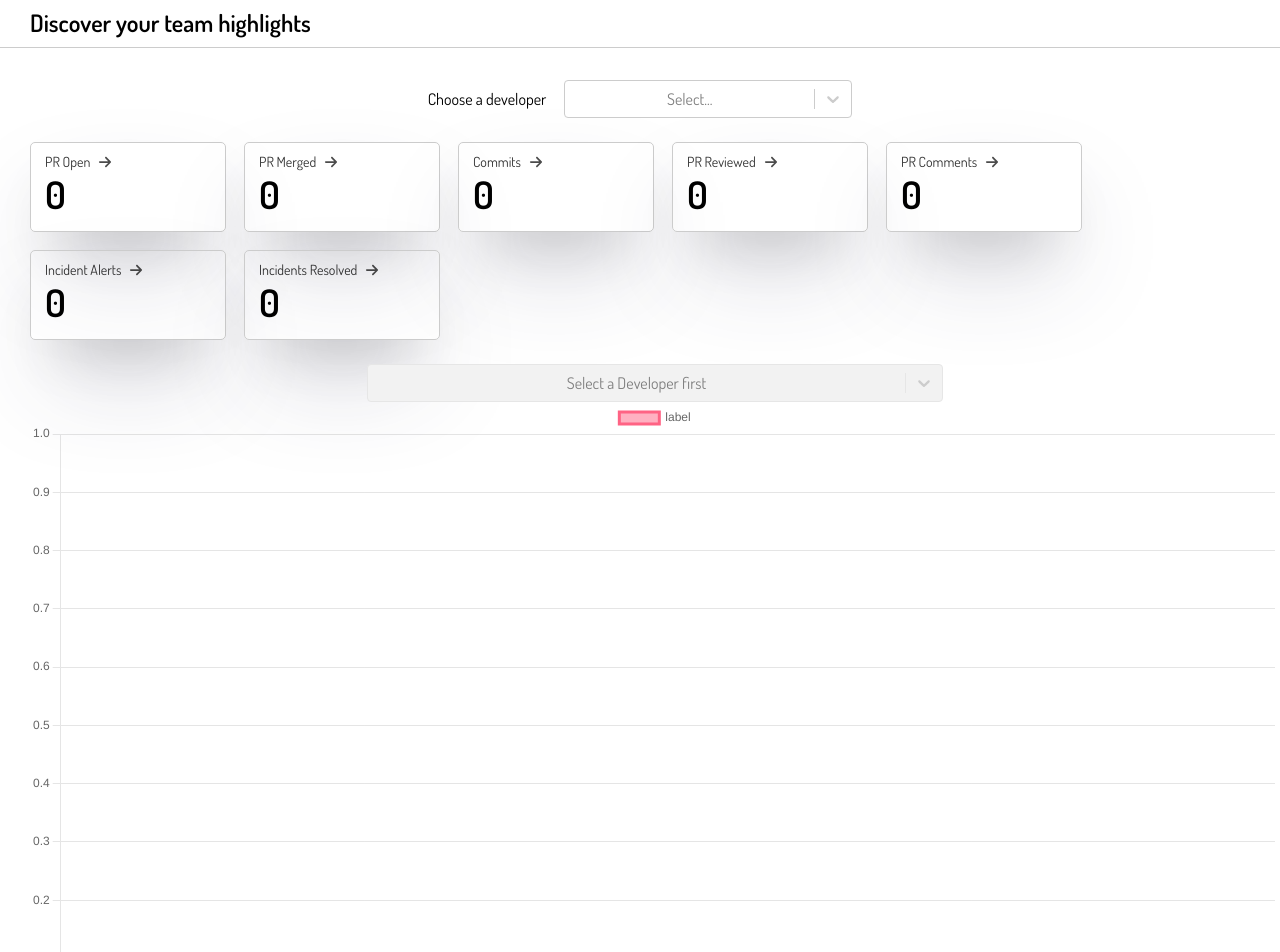
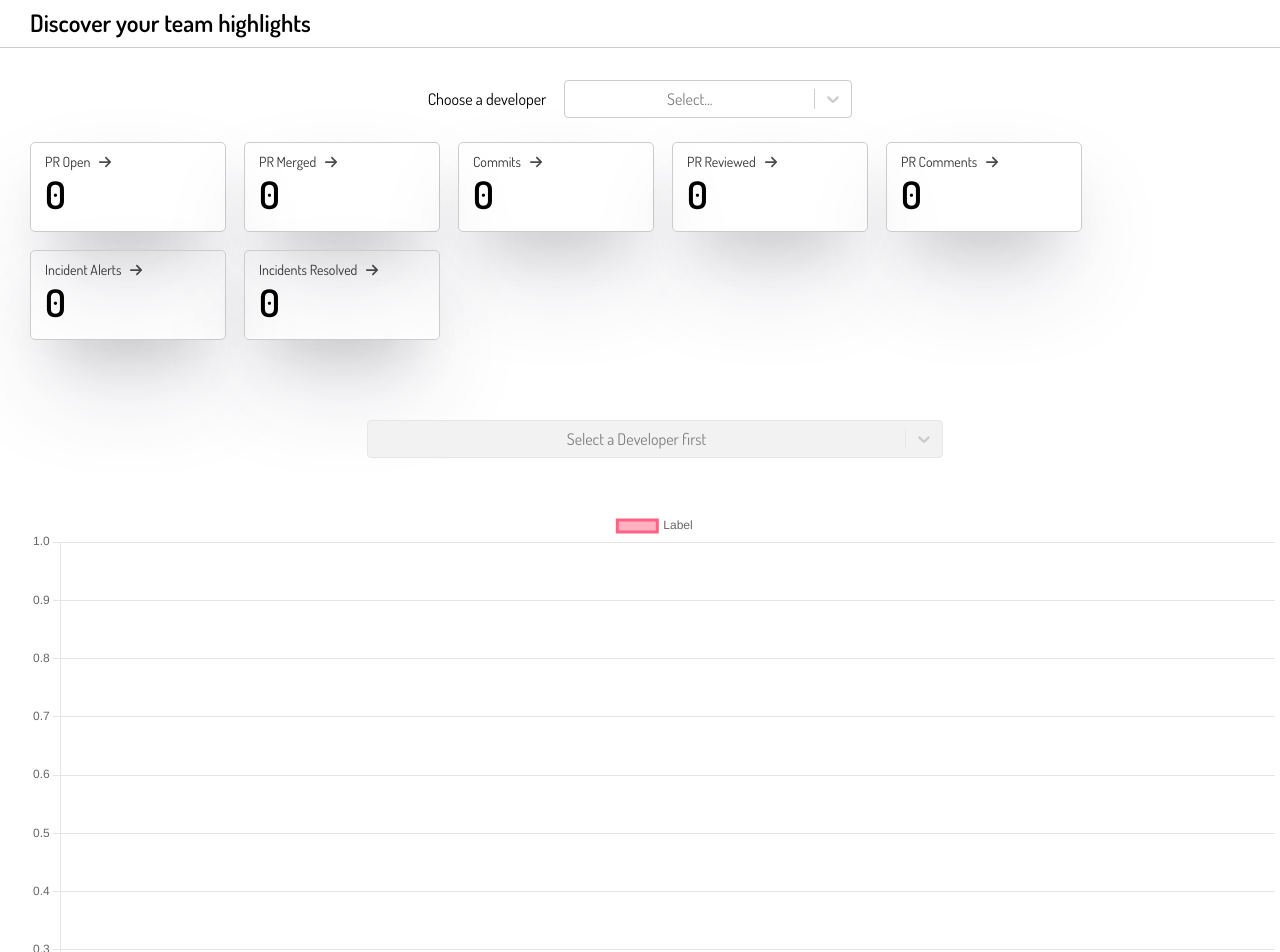
Before and after one commit to raj5036/devdynamics-assignment, a React (Vite) app: page / in a window 1280 px wide. Shown: the top 952 px of the page. Built offline with nearby package versions, Linux system fonts and the light colour scheme.

Commit message:
Styling updates

```diff
--- a/src/App.css
+++ b/src/App.css
@@ -40,6 +40,7 @@
 
 .chartContainer {
   margin-left: 30px;
+  margin-top: 5rem;
   text-align: center;
 }
 
--- a/src/App.tsx
+++ b/src/App.tsx
@@ -22,7 +22,7 @@ function App() {
   const [chartDataset, setChartDataset] = useState<any>({
     labels: [],
     datasets: [{
-      label: 'label',
+      label: 'Label',
       data: ActivityTypes,
       borderColor: 'rgb(255, 99, 132)',
       backgroundColor: 'rgba(255, 99, 132, 0.5)',
@@ -93,7 +93,9 @@ function App() {
       toast.error('Please select a developer first')
       return
     }
-    console.log(options)
+
+    console.log(chartParameters)
+
     setChartParameters(() => {
       const dayWiseActivity = getCurrentDevData('dayWiseActivity', currentDev.name)
 
--- a/src/components/ActivityItem/ActivityItem.css
+++ b/src/components/ActivityItem/ActivityItem.css
@@ -4,6 +4,11 @@
     width: 194px;
 	border-radius: 5px;
 	box-shadow: rgba(50, 50, 93, 0.25) 0px 50px 100px -20px, rgba(0, 0, 0, 0.3) 0px 30px 60px -30px;
+}
+
+.activityItemContainer:hover {
+	transform: scale(1.1);
+	transition-duration: 800ms;
 }
 
 .titleContainer {
--- a/src/components/LineChart/LineChart.css
+++ b/src/components/LineChart/LineChart.css
@@ -1,3 +1,4 @@
 .lineChartContainer {
-
+	margin-top: 52px;
+    text-align: center;
 }
```
Lines whose indentation alone changed are shown as unchanged.
